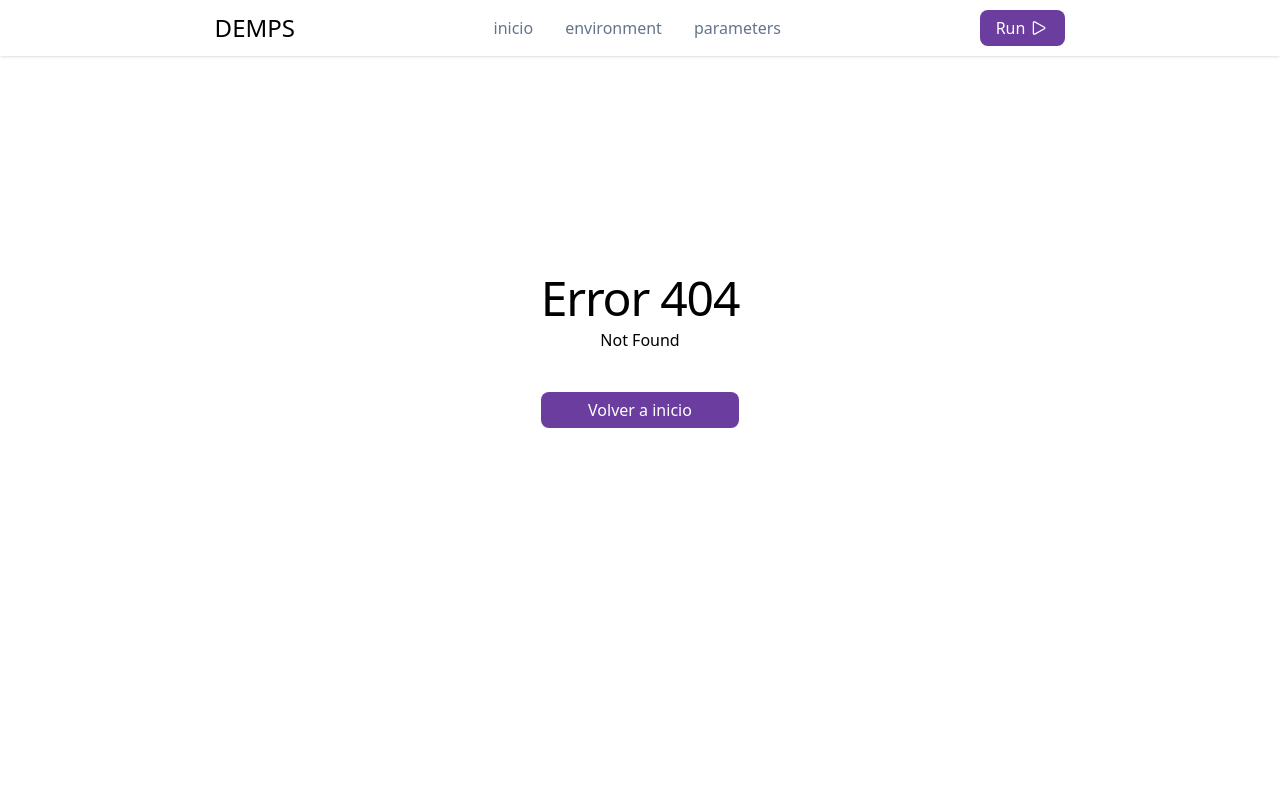
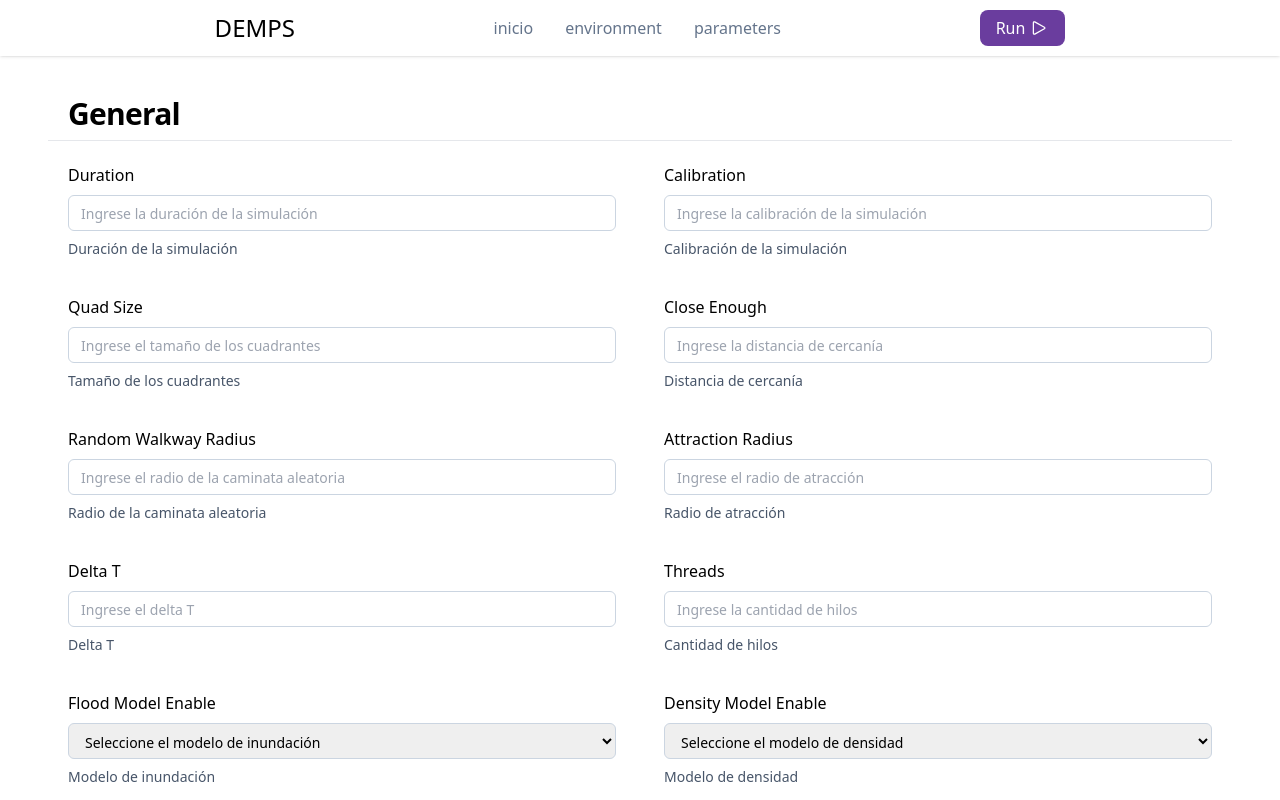
Before and after one commit to ariel-salgado/demps, a SvelteKit app: page /testing in a window 1280 px wide. Before the commit this address had no page. Shown: the top 800 px of the page. Built offline with nearby package versions, Linux system fonts and the light colour scheme.

Commit message:
Partial migration to v2 (work in progress)

```diff
--- a/src/routes/(app)/parameters/+page.svelte
+++ b/src/routes/(app)/parameters/+page.svelte
@@ -7,7 +7,7 @@
 	import { untrack } from 'svelte';
 	import { page } from '$app/stores';
 	import { enhance } from '$app/forms';
-	import { getFormData } from './form';
+	import { getFormData, parseParameterForm } from './form';
 	import { configStore } from '$lib/stores';
 	import { deflattenJSON, flattenJSON } from '$lib/utils';
 	import { DownloadIcon, UploadIcon } from '$lib/components/icons';
@@ -20,6 +20,8 @@
 		Label,
 		Select
 	} from '$lib/components/ui';
+
+	parseParameterForm();
 
 	const { form, items } = getFormData();
 
--- a/src/routes/(app)/parameters/form.ts
+++ b/src/routes/(app)/parameters/form.ts
@@ -13,9 +13,9 @@ export type FormField = {
 	validation?: z.ZodType;
 } & InputOrSelectProps;
 
-type ConfigForm = Record<string, FormField[] | Record<string, FormField[]>>;
+type ParametersForm = Record<string, FormField[] | Record<string, FormField[]>>;
 
-export const getFormData = (obj: ConfigForm = configForm) => {
+export const getFormData = (obj: ParametersForm = parametersForm) => {
 	let form: Array<FormField | { title: string } | { subtitle: string }> = [];
 	const items: Record<string, string | Record<string, string>> = {};
 	const validations: Record<string, z.ZodType> = {};
@@ -59,7 +59,17 @@ export const getFormData = (obj: ConfigForm = configForm) => {
 	return { form, items, schema };
 };
 
-const configForm: ConfigForm = {
+export function parseParameterForm(form = parametersForm, subKey?: string) {
+	return Object.entries(form).map(([key, value]) => {
+		if (!Array.isArray(value)) {
+			return parseParameterForm(value, key);
+		}
+
+		console.log(subKey, key, value);
+	});
+}
+
+const parametersForm: ParametersForm = {
 	general: [
 		{
 			label: 'Duration',
--- /dev/null
+++ b/src/routes/(app)/testing/+page.svelte
@@ -0,0 +1,67 @@
+<script lang="ts">
+	import type { FormField, FormFields } from '$lib/types';
+
+	import { parametersFormFields } from '$lib';
+	import { createParameters } from '$lib/states.svelte';
+	import { Description, FormGroup, Input, Label, Select } from '$lib/components/ui';
+
+	const parameters = createParameters();
+</script>
+
+{#snippet form(fields: FormFields, isNested: boolean)}
+	{#each Object.entries(fields) as [key, value]}
+		<div class={`mt-10 grid grid-cols-2 gap-2 first:mt-0 ${isNested && 'col-span-2'}`}>
+			{#if isNested}
+				<h3
+					id={key}
+					class="observed col-span-2 -mt-8 mb-2 scroll-m-[4.5rem] pl-5 text-2xl font-semibold capitalize tracking-tight"
+				>
+					{key}
+				</h3>
+			{:else}
+				<h2
+					id={key}
+					class="observed col-span-2 scroll-m-[5.5rem] border-b pb-2 pl-5 text-3xl font-semibold capitalize tracking-tight"
+				>
+					{key}
+				</h2>
+			{/if}
+			{#if Array.isArray(value)}
+				{#each value as field}
+					{@render formFields(field)}
+				{/each}
+			{:else}
+				{@render form(value, true)}
+			{/if}
+		</div>
+	{/each}
+{/snippet}
+
+{#snippet formFields(field: FormField)}
+	<FormGroup>
+		<Label for={field.attributes.name}>{field.label}</Label>
+		{#if field.type === 'input'}
+			<Input
+				id={field.attributes.name}
+				bind:value={parameters.value[(field.attributes.name!)]}
+				{...field.attributes}
+				validation={field.validation}
+			/>
+		{:else if field.type === 'select'}
+			<Select
+				id={field.attributes.name}
+				bind:value={parameters.value[(field.attributes.name!)]}
+				{...field.attributes}
+				options={field.options}
+				validation={field.validation}
+			/>
+		{/if}
+		<Description>{field.description}</Description>
+	</FormGroup>
+{/snippet}
+
+<section>
+	<form class="px-12 py-10" action="">
+		{@render form(parametersFormFields, false)}
+	</form>
+</section>
```
